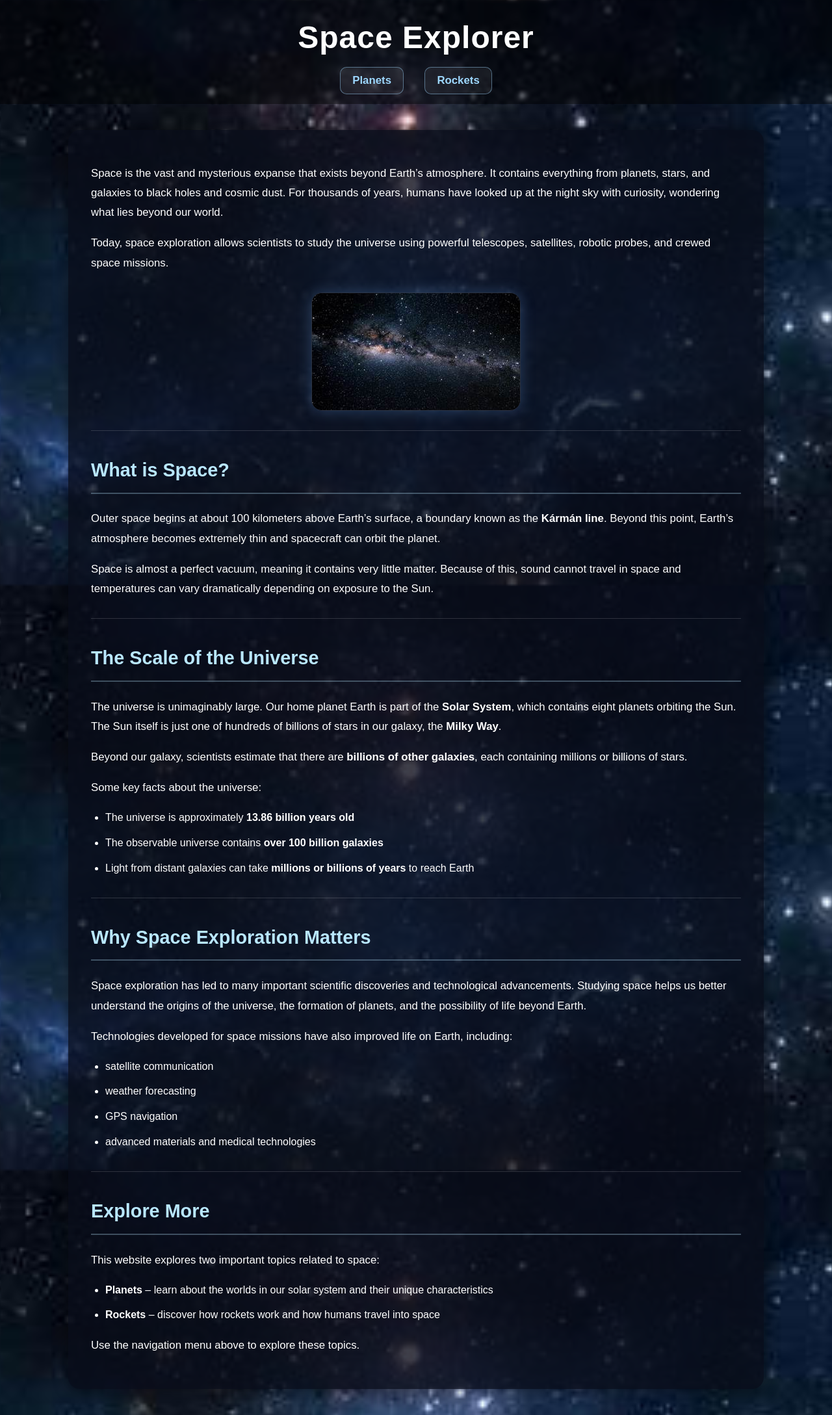
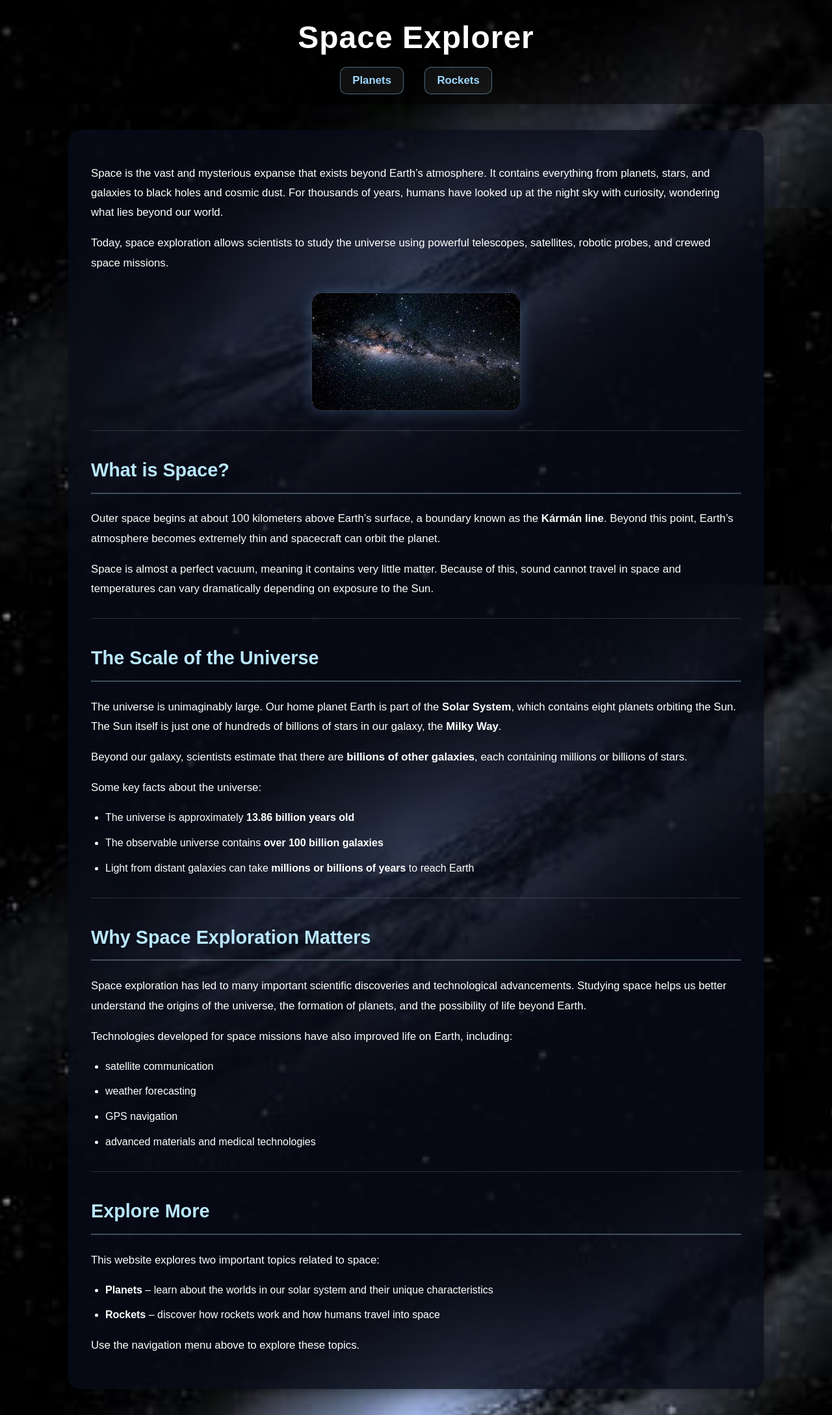
Before and after one commit to pajpy/pajpy.github.io, a Jekyll site: the page built from index.md, in a window 1280 px wide. Shown: the whole page at 65% size. Built offline with Jekyll 4.4.1, drawn with Linux system fonts in a browser that asks for light colours.

Commit message:
with better background

```diff
--- a/assets/css/index.css
+++ b/assets/css/index.css
@@ -3,7 +3,7 @@ body {
     padding: 0;
     font-family: Arial, sans-serif;
     color: white;
-    background-image: url("../images/pozadina.jfif");
+    background-image: url("../images/pozadinaa.jfif");
     background-size: cover;
     background-position: center;
     background-repeat: no-repeat;
```
